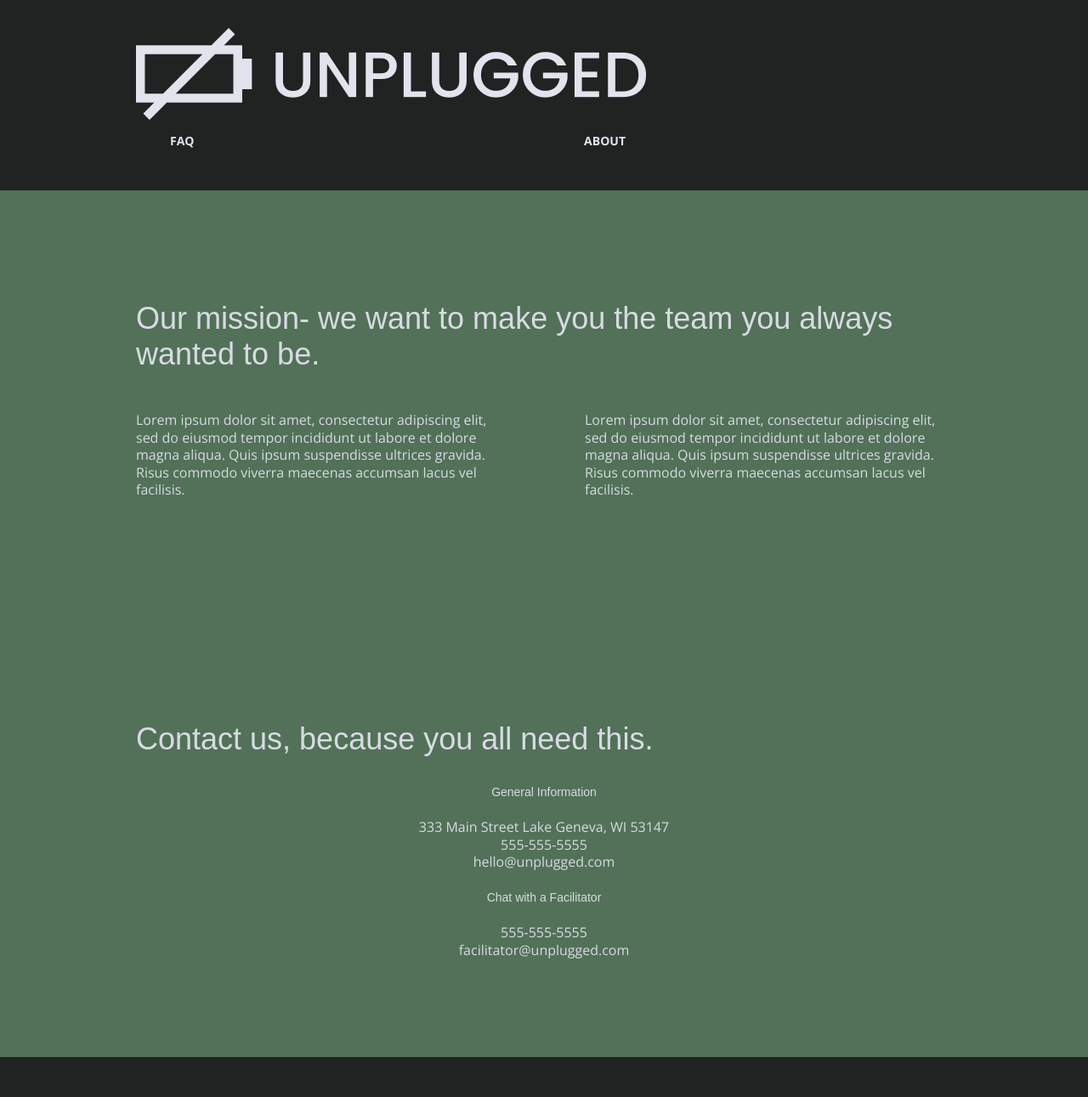
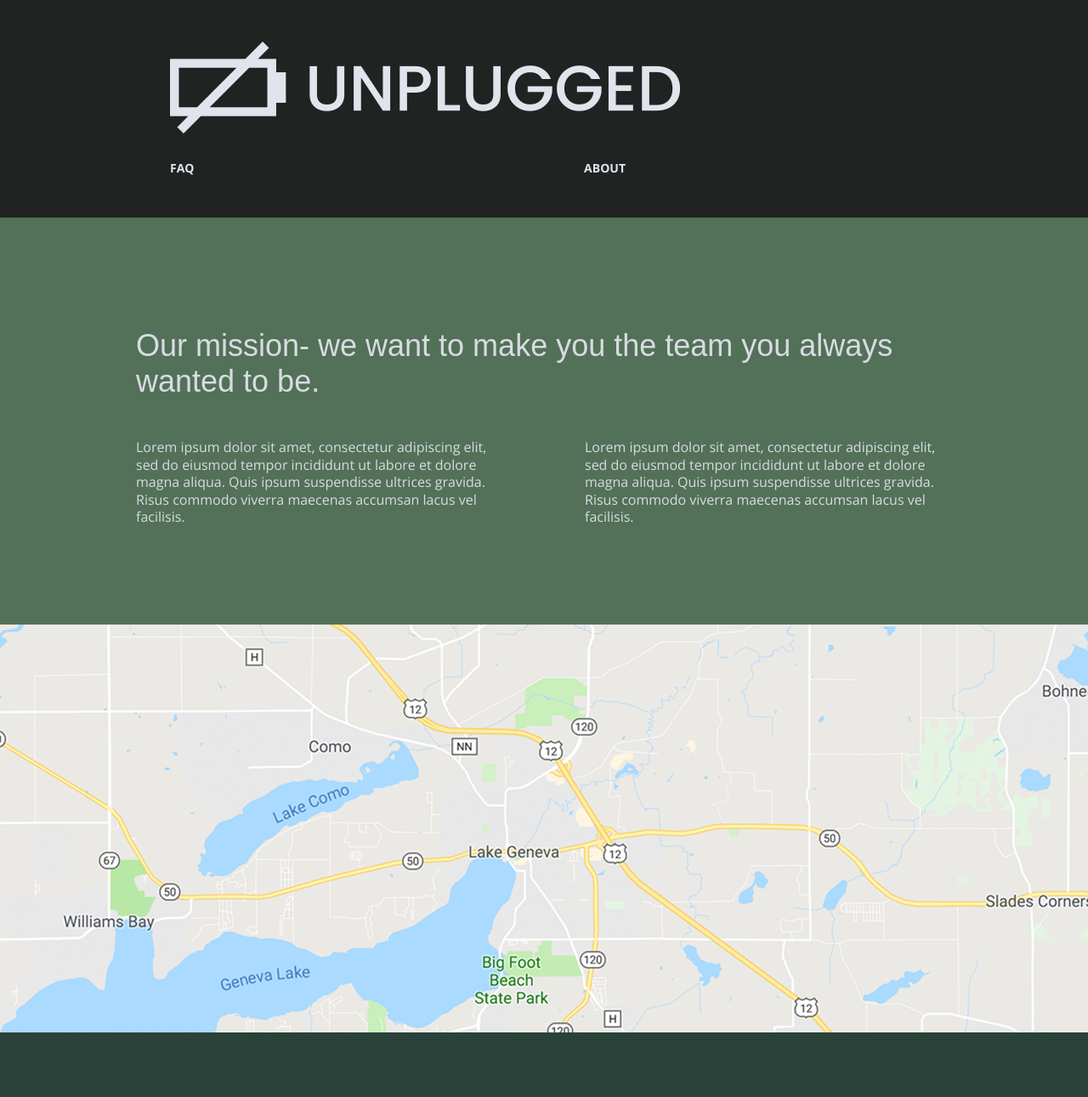
Before and after one commit to ivybergstrom/unplugged-retreat, a website: page about/index.html in a window 1280 px wide. Shown: the top 1291 px of the page at 85% size. Drawn offline with nearby package versions, Linux system fonts and the light colour scheme; files whose address does not match are found by name.

Commit message:
Added background color on about page and map

```diff
--- a/about/index.html
+++ b/about/index.html
@@ -32,7 +32,10 @@
 <!--ABOUT PAGE-->
   <header>
     <div class="content-wrapper">
-      <a href="#"><img src="img/logo.png" alt="unplugged logo"></a>
+      <figure>
+        <a href="#"><img src="../img/logo.png" alt="unplugged logo">
+        </a>
+      </figure>
       <div class="header-divider"></div>
         <nav>
           <ul>
@@ -65,9 +68,9 @@
 
     <section class="map">
       <figure>
-        <!--insert map here -->
+        <img src="../img/map.png" alt="Map of Lake Geneva, Wisconsin"/>
       </figure>
-    </section>
+    </section> <!--end of map section-->
 
 
 <!--Contact section-->
--- a/css/main.css
+++ b/css/main.css
@@ -407,10 +407,14 @@ input[type=button] {
   justify-content: center;
 }
 
-.map{}
+.map figure{
+  width: 100%;
+  margin: 0;
+}
 
 .contact-section{
   align-items: center;
+  background-color: #2a423a;
   display: flex;
   flex-flow: row wrap;
   justify-content: center;
```
Also changed, not shown: faq/index.html (+4 -1 lines).
